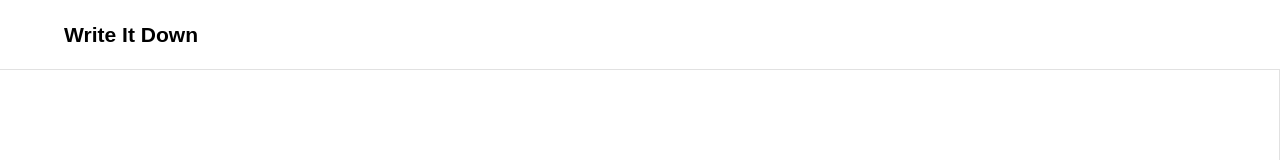
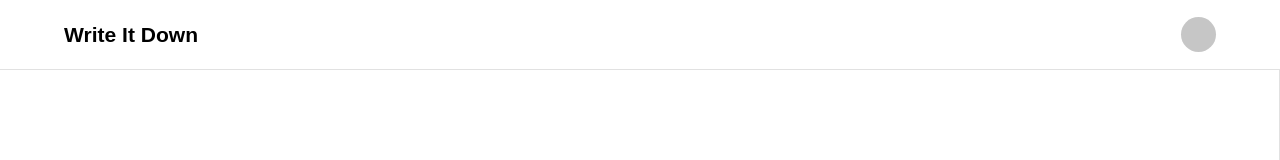
Before and after one commit to emmanuelojiji/write-it-down, a React (Create React App) app: page / in a window 1280 px wide. Shown: the top 160 px of the page. Built offline with nearby package versions, Linux system fonts and the light colour scheme.

Commit message:
Avatar circle added to header

```diff
--- a/src/Components/Header.js
+++ b/src/Components/Header.js
@@ -1,9 +1,11 @@
-import "./Header.scss"
+import "./Header.scss";
 
 const Header = () => {
   return (
     <header>
       <h3>Write It Down</h3>
+
+      <div className="avatar"></div>
     </header>
   );
 };
--- a/src/Components/Header.scss
+++ b/src/Components/Header.scss
@@ -2,8 +2,17 @@ header {
   height: 70px;
   display: flex;
   align-items: center;
+  justify-content: space-between;
   border-bottom: 1px solid #e1e1e1;
   padding-left: 5%;
   padding-right: 5%;
   font-size: 18px;
 }
+
+.avatar{
+  height: 35px;
+  width: 35px;
+  border-radius: 100%;
+  background: rgb(198, 198, 198);
+  cursor: pointer;
+}
```
